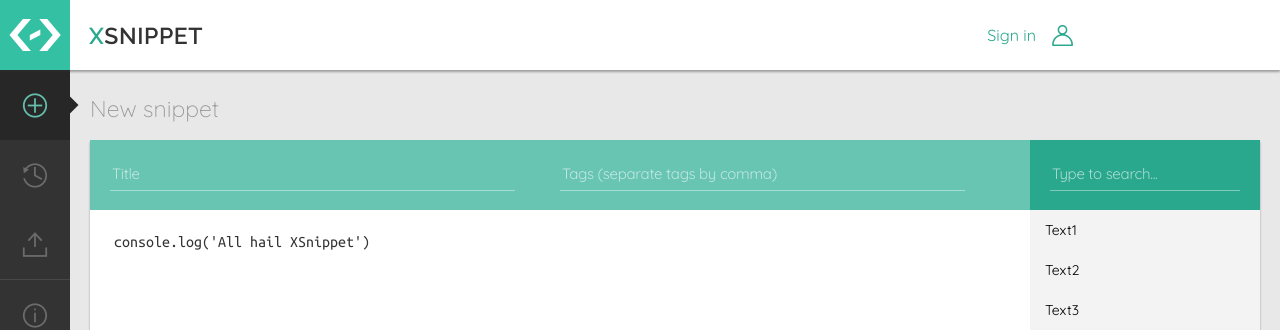
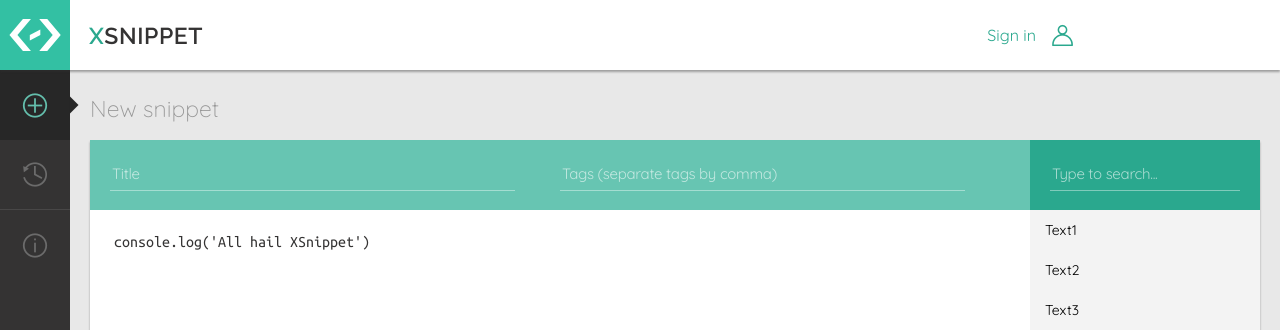
Before and after one commit to xsnippet/xsnippet-web, a React app: page / in a window 1280 px wide. Shown: the top 330 px of the page. Built offline with nearby package versions, Linux system fonts and the light colour scheme.

Commit message:
Remove Upload page from routing and project
Since there are no plans to create upload api and also it seems redundant
due to codemirror ability to react on DragNDrop events, team desided to
remove upload route from this project

```diff
--- a/src/components/Main.jsx
+++ b/src/components/Main.jsx
@@ -3,7 +3,6 @@ import { Switch, Route } from 'react-router-dom';
 
 import NewSnippet from './NewSnippet';
 import RecentSnippets from './RecentSnippets';
-import UploadSnippet from './UploadSnippet';
 import About from './About';
 import SignIn from './SignIn';
 
@@ -14,7 +13,6 @@ const Main = () => (
     <Switch>
       <Route exact path="/" component={NewSnippet} />
       <Route path="/recent" component={RecentSnippets} />
-      <Route path="/upload" component={UploadSnippet} />
       <Route path="/about" component={About} />
       <Route path="/sign-in" component={SignIn} />
     </Switch>
--- a/src/components/Sidebar.jsx
+++ b/src/components/Sidebar.jsx
@@ -11,14 +11,9 @@ const Sidebar = () => (
           <i className="icon-new" />
         </NavLink>
       </li>
-      <li className="sidebar-item">
+      <li className="sidebar-item sidebar-item-border">
         <NavLink to="/recent" activeClassName="active">
           <i className="icon-recent" />
-        </NavLink>
-      </li>
-      <li className="sidebar-item sidebar-item-border">
-        <NavLink to="/upload" activeClassName="active">
-          <i className="icon-upload" />
         </NavLink>
       </li>
       <li className="sidebar-item">
--- a/src/components/UploadSnippet.jsx
+++ /dev/null
@@ -1,10 +0,0 @@
-import React from 'react';
-
-
-const UploadSnippet = () => (
-  <div>
-    Upload Snippet page
-  </div>
-);
-
-export default UploadSnippet;
```
